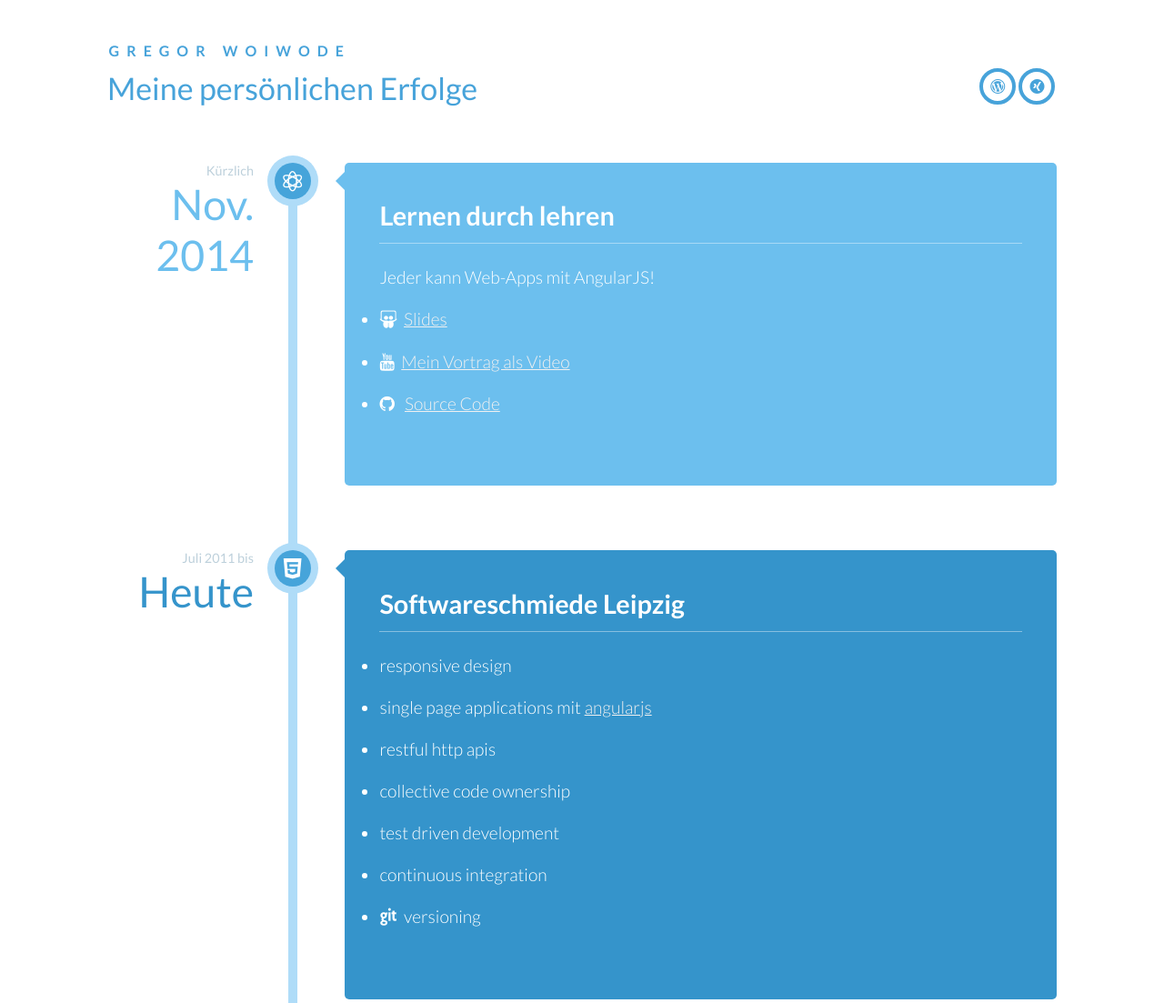
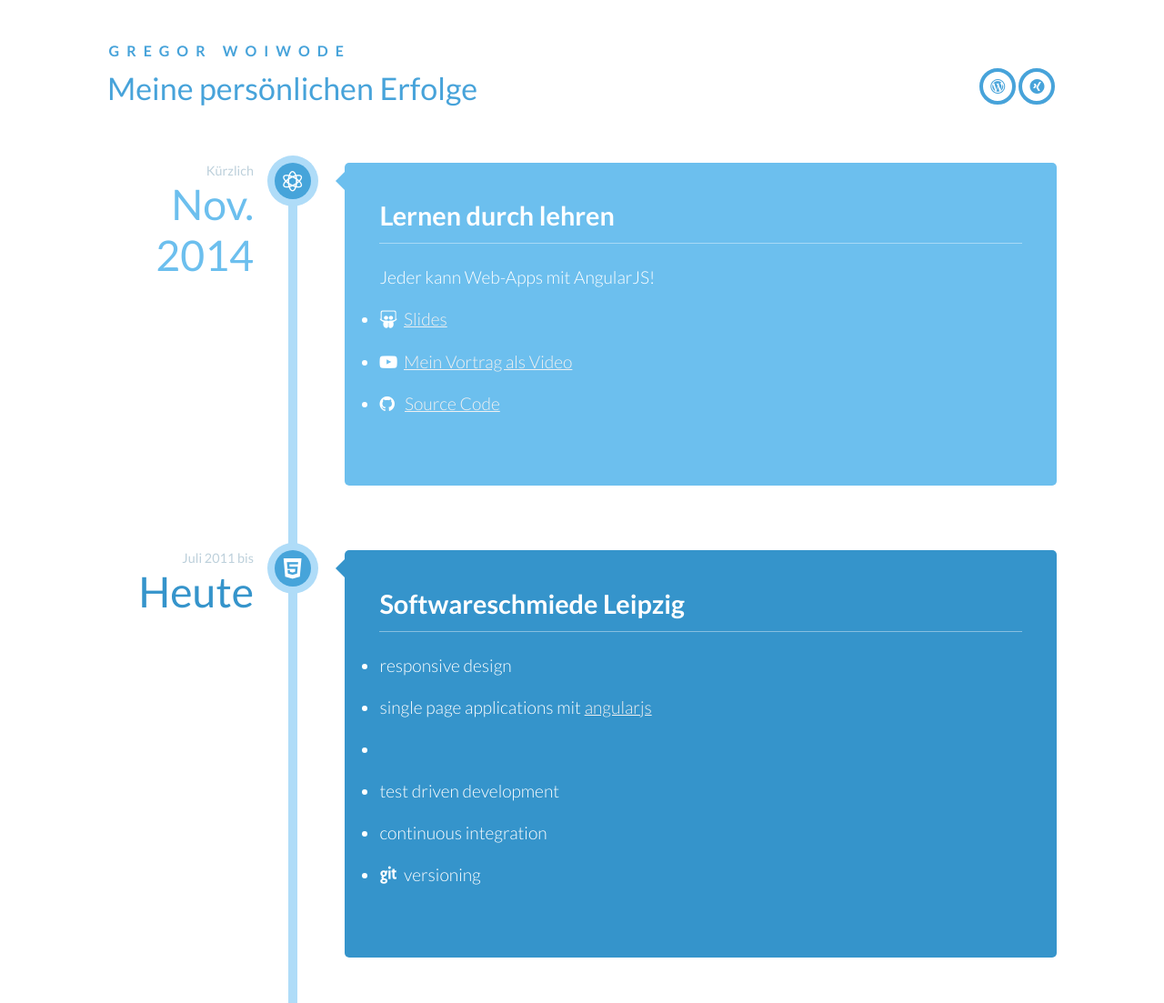
Before and after one commit to GregOnNet/Lebenslauf, a website: page index.html in a window 1280 px wide. Shown: the top 1103 px of the page at 91% size. Drawn offline with Linux system fonts and the light colour scheme.

Commit message:
Replacing youtube icon with youtube-play icon

```diff
--- a/index.html
+++ b/index.html
@@ -40,7 +40,7 @@
                   <a href="http://www.slideshare.net/GregOnNet/angularjs-41470965" target="_blank">Slides</a>
                 </li>
                 <li>
-                  <i class="fa fa-youtube"></i>&nbsp;
+                  <i class="fa fa-youtube-play"></i>&nbsp;
                   <a href="https://www.youtube.com/watch?v=tLaLBPQXxW8" target="_blank">Mein Vortrag als Video</a>
                 </li>
                 <li>
@@ -62,8 +62,7 @@
                 <li>responsive design</li>
                 <li>single page applications mit <a href="http://angularjs.org" target="_blang">angularjs</a>
                 </li>
-                <li>restful http apis</li>
-                <li>collective code ownership</li>
+								<li></li>
                 <li>test driven development</li>
                 <li>continuous integration</li>
 								<li>
```
